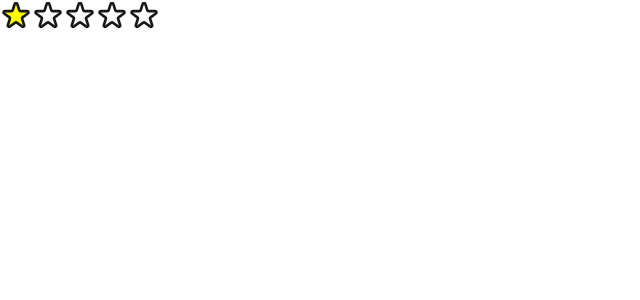
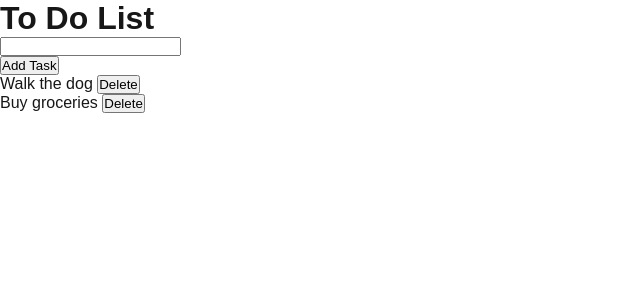
Before and after one commit to kvnchen/frontEndPractice, a Next.js app: page / in a window 1280 px wide. Shown: the top 300 px of the page, without its empty margins (0-640 px from the left). Built offline with nearby package versions, Linux system fonts and the light colour scheme.

Commit message:
todo list

```diff
--- a/src/app/page.js
+++ b/src/app/page.js
@@ -9,6 +9,7 @@ import { FileExplorer } from './fileExplorer.js';
 import { LikeButton } from './likeButton.js';
 import { Modal } from './modal.js';
 import { StarRating } from './starRating';
+import { ToDo } from './todo.js';
 
 // this react project is 350 MB... gonna reuse it for react practice
 
@@ -23,5 +24,6 @@ export default function Home() {
   // return <FileExplorer />
   // const modalBody = `One morning, when Gregor Samsa woke from troubled dreams, he found himself transformed in his bed into a horrible vermin. He lay on his armour-like back, and if he lifted his head a little he could see his brown belly, slightly domed and divided by arches into stiff sections.`;
   // return <Modal title='Modal Title' body={modalBody} />
-  return <StarRating total={5} filled={2} />
+  // return <StarRating total={5} filled={2} />
+  return <ToDo seed={['Walk the dog', 'Buy groceries']} />
 }
--- /dev/null
+++ b/src/app/todo.js
@@ -0,0 +1,68 @@
+'use client';
+import { useState } from 'react';
+
+export function ToDo({ seed }) {
+
+  let monotonic = 0;
+  const deleted = new Set();
+
+  function createTask(text) {
+    const k = monotonic;
+    monotonic++;
+
+    // something weird happens where previously deleted things reappear in tasks
+    // if I don't explicitly track deleted elements...
+    function removeTask() {
+      const temp = [];
+      deleted.add(k);
+
+      for (let i = 0; i < tasks.length; i++) {
+        if (!deleted.has(Number(tasks[i].key)))
+          temp.push(tasks[i]);
+      }
+      setTasks(temp);
+    }
+
+    return (
+      <li key={k}>
+        <span>{text + ' '}</span><button type="button" onClick={removeTask}>Delete</button>
+      </li>
+    )
+  }
+
+  function onSubmit(e) {
+    e.preventDefault();
+
+    const formData = new FormData(e.target);
+    const formJson = Object.fromEntries(formData.entries());
+    const {task} = formJson;
+
+
+    setTasks([...tasks, createTask(task)]);
+  }
+
+  const initialTasks = [];
+
+  for (const item of seed) {
+    initialTasks.push(createTask(item));
+  }
+
+  const [tasks, setTasks] = useState(initialTasks);
+
+  return (
+    <div>
+      <h1>To Do List</h1>
+      <form onSubmit={onSubmit}>
+        <div>
+          <input type="text" name="task" required/>
+        </div>
+        <div>
+          <button type="submit">Add Task</button>
+        </div>
+      </form>
+      <ul>
+        {...tasks}
+      </ul>
+    </div>
+  )
+}
```
